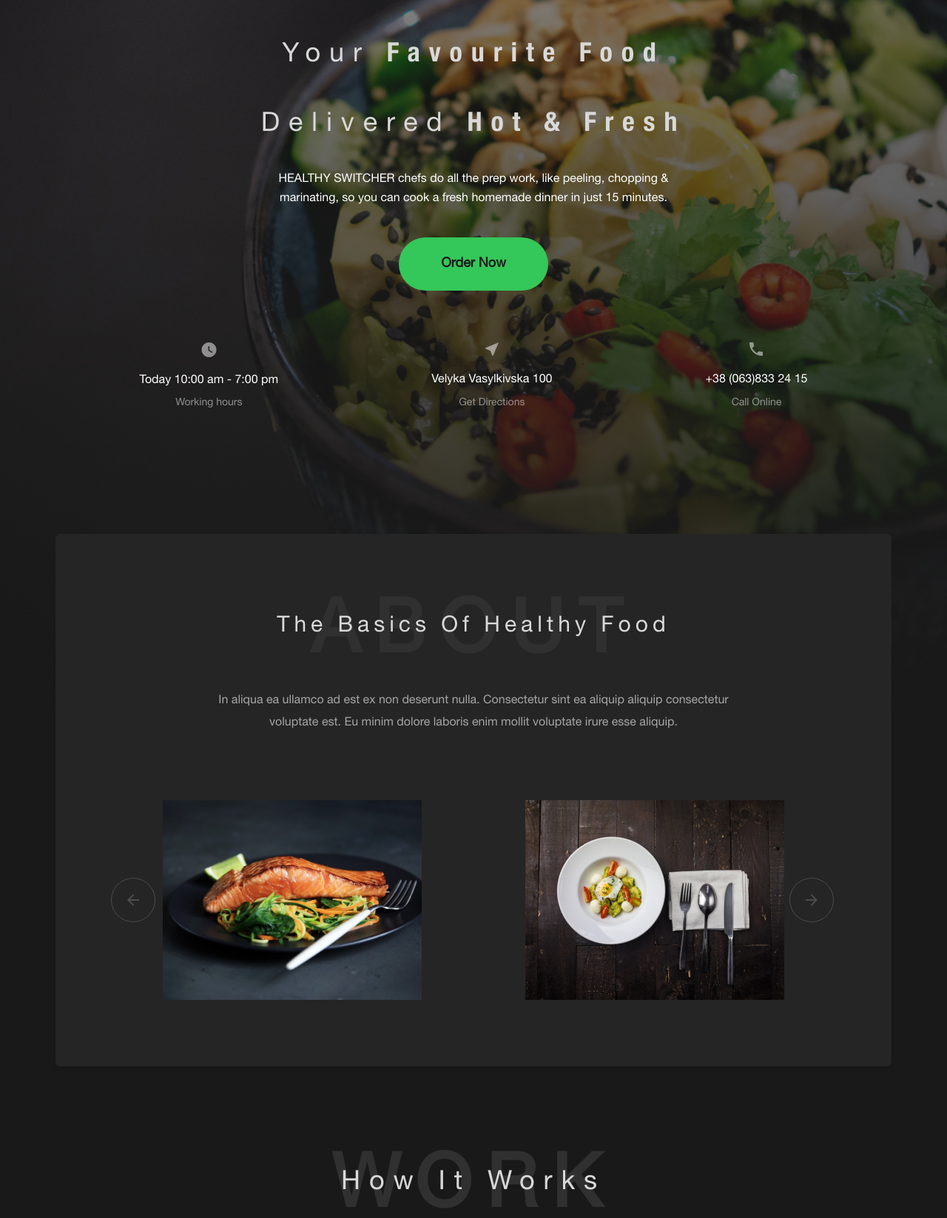
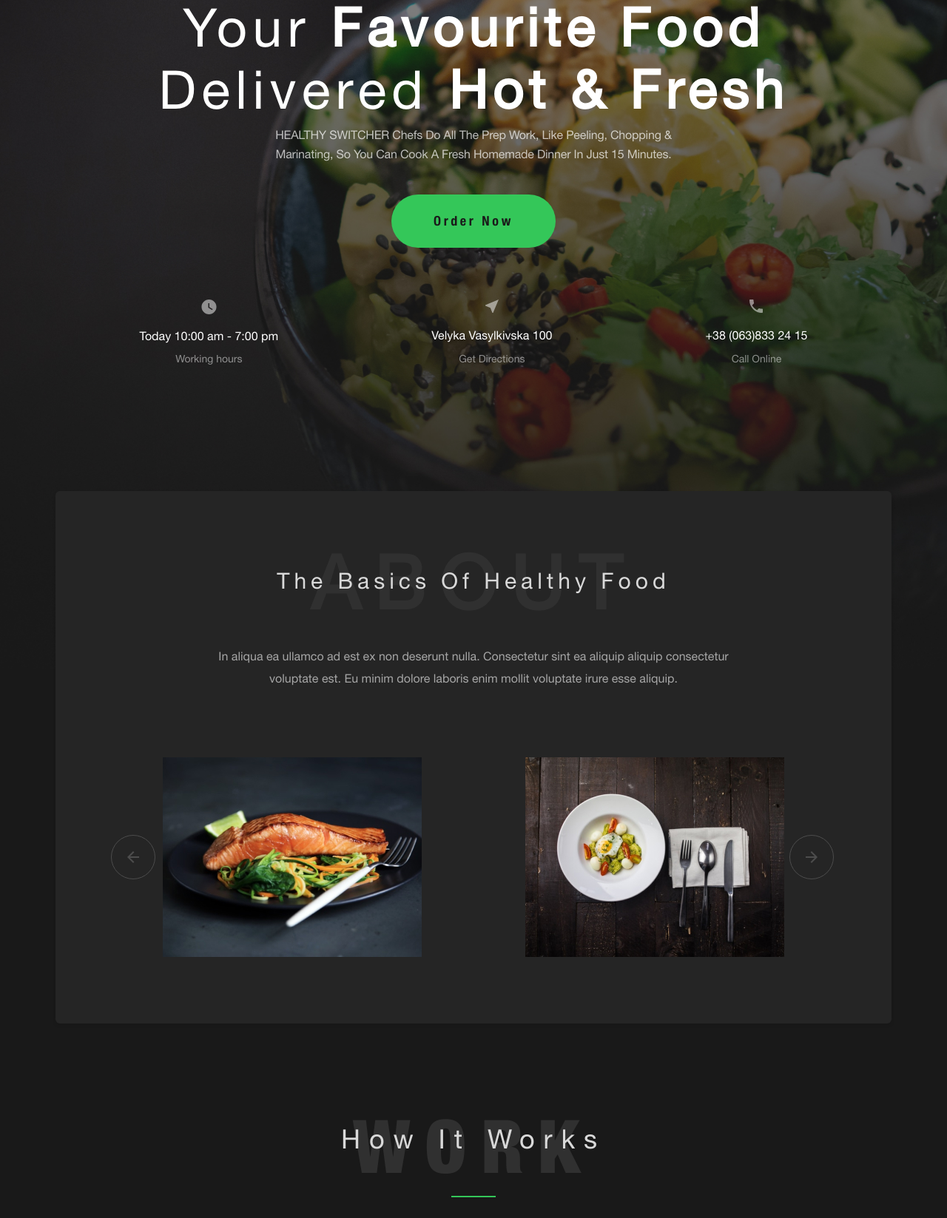
Before and after one commit to Slipper08/food_project_2, a plain HTML site: page index.html in a window 1280 px wide. Shown: the part 168-1815 px from the top of the page at 74% size. Drawn offline with Linux system fonts and the light colour scheme.

Commit message:
feat: change some

```diff
--- a/css/style.scss
+++ b/css/style.scss
@@ -104,10 +104,6 @@
 }
 .main-block {
 	position: relative;
-	// .main-block__container
-
-	&__container {
-	}
 
 	// .main-block__body
 
@@ -122,6 +118,7 @@
 	// .main-block__text
 
 	&__text {
+
 	}
 
 	// .main-block__button
@@ -135,9 +132,11 @@
 	&__button {
 		display: inline-flex;
 		align-items: center;
+		font-family: HelveticaNeue;
 		font-size: 18px;
 		font-weight: 700;
 		color: #1A1A1A;
+		letter-spacing: 0.2em;
 		padding: 0 57px;
 		margin-bottom: 70px;
 		background-color: #34C759;
@@ -186,22 +185,21 @@
 .text-block {
 	display: flex;
 	flex-direction: column;
+	font-size: 72px;
+	line-height: 84px;
+	letter-spacing: 0.1em;
+	text-transform: capitalize;
+	text-align: center;
 	// .text-block__title
 
 	&__title {
-		font-size: 72px;
-		line-height: 1.17;
-		text-align: center;
-		text-transform: capitalize;
-		margin-bottom: 16px;
-		letter-spacing: 0.1em;
+		font-weight: 300;
 	}
 
 	// .text-block__title-bold
 
 	&__title-bold {
-		font-family: HelveticaNeue;
-		font-weight: 700;
+		font-weight: 900;
 	}
 
 	// .text-block__description
@@ -209,8 +207,10 @@
 	&__description {
 		font-size: 16px;
 		line-height: 1.625;
+		margin-bottom: 40px;
+		letter-spacing: -0.2px;
+		opacity: 0.7;
 		text-align: center;
-		margin-bottom: 40px;
 		}
 
 	//.text-block__description-upper
@@ -433,18 +433,20 @@
 		color: #303030;
 		text-transform: uppercase;
 		position: absolute;
+		font-family: HelveticaNeue;
 	}
 
 	// .text-block__title
 
-	&__title {
+	&__title-block {
 		font-size: 36px;
 		line-height: 2.5;
 		letter-spacing: 0.33em;
 		text-transform: capitalize;
 		color: #D9D9D9;
 		position: relative;
-		padding-top: 22px;
+		padding-top: 25px;
+
 	}
 }
 .cards-block {
@@ -529,7 +531,7 @@
 	// .dishes-block__text
 
 	&__text {
-		margin-bottom: 12px;
+		margin-bottom: 28px;
 	}
 
 	// .dishes-block__divide
@@ -625,7 +627,7 @@
 
 	// .text-block__title
 
-	&__title {
+	&__title-block {
 	}
 }
 .dishes-blockbigger-description {
@@ -710,7 +712,7 @@
 	// .chefs-block__text
 
 	&__text {
-		margin-bottom: 15px;
+		margin-bottom: 28px;
 	}
 
 	// .chefs-block__divide
@@ -829,6 +831,7 @@
 	// .recipes-block__text
 
 	&__text {
+		margin-bottom: 28px;
 	}
 
 	// .recipes-block__divide
@@ -1200,6 +1203,7 @@
 	// .social-block__text
 
 	&__text {
+		margin-bottom: 28px;
 	}
 
 	// .social-block__divide
--- a/index.html
+++ b/index.html
@@ -105,7 +105,7 @@
 					<div class="how-works-block__body">
 						<div class="how-works-block__text text-block">
 							<p class="text-block__shadow">work</p>
-							<h2 class="text-block__title">how it works</h2>
+							<h2 class="text-block__title-block">how it works</h2>
 						</div>
 						<div class="how-works-block__divide"></div>
 						<div class="how-works-block__cards cards-block">
@@ -138,7 +138,7 @@
 				<div class="dishes-block__container _container">
 					<div class="dishes-block__text text-block">
 						<p class="text-block__shadow">DISHES</p>
-						<h2 class="text-block__title">Dish Of The Day</h2>
+						<h2 class="text-block__title-block">Dish Of The Day</h2>
 					</div>
 					<div class="dishes-block__divide"></div>
 					<div class="dishes-block__meals">
@@ -252,7 +252,7 @@
 				<div class="chefs-block__container _container">
 					<div class="chefs-block__text text-block">
 						<p class="text-block__shadow">CHEFS</p>
-						<h2 class="text-block__title">This month's chefs</h2>
+						<h2 class="text-block__title-block">This month's chefs</h2>
 					</div>
 					<div class="chefs-block__divide"></div>
 					<div class="chefs-block__list">
@@ -312,7 +312,7 @@
 				<div class="recipes-block__container _container">
 					<div class="recipes-block__text text-block">
 						<p class="text-block__shadow">RECEPIES</p>
-						<h2 class="text-block__title">Recipes From Our Chefs</h2>
+						<h2 class="text-block__title-block">Recipes From Our Chefs</h2>
 					</div>
 					<div class="recipes-block__divide"></div>
 					<div class="recipes-block__views">
@@ -384,7 +384,7 @@
 				<div class="social-block__container _container">
 					<div class="social-block__text text-block">
 						<p class="text-block__shadow">SOCIAL</p>
-						<h2 class="text-block__title">We in Social</h2>
+						<h2 class="text-block__title-block">We in Social</h2>
 					</div>
 					<div class="social-block__divide"></div>
 					<div class="social-block__networks">
```
Also changed, not shown: css/style.css.
